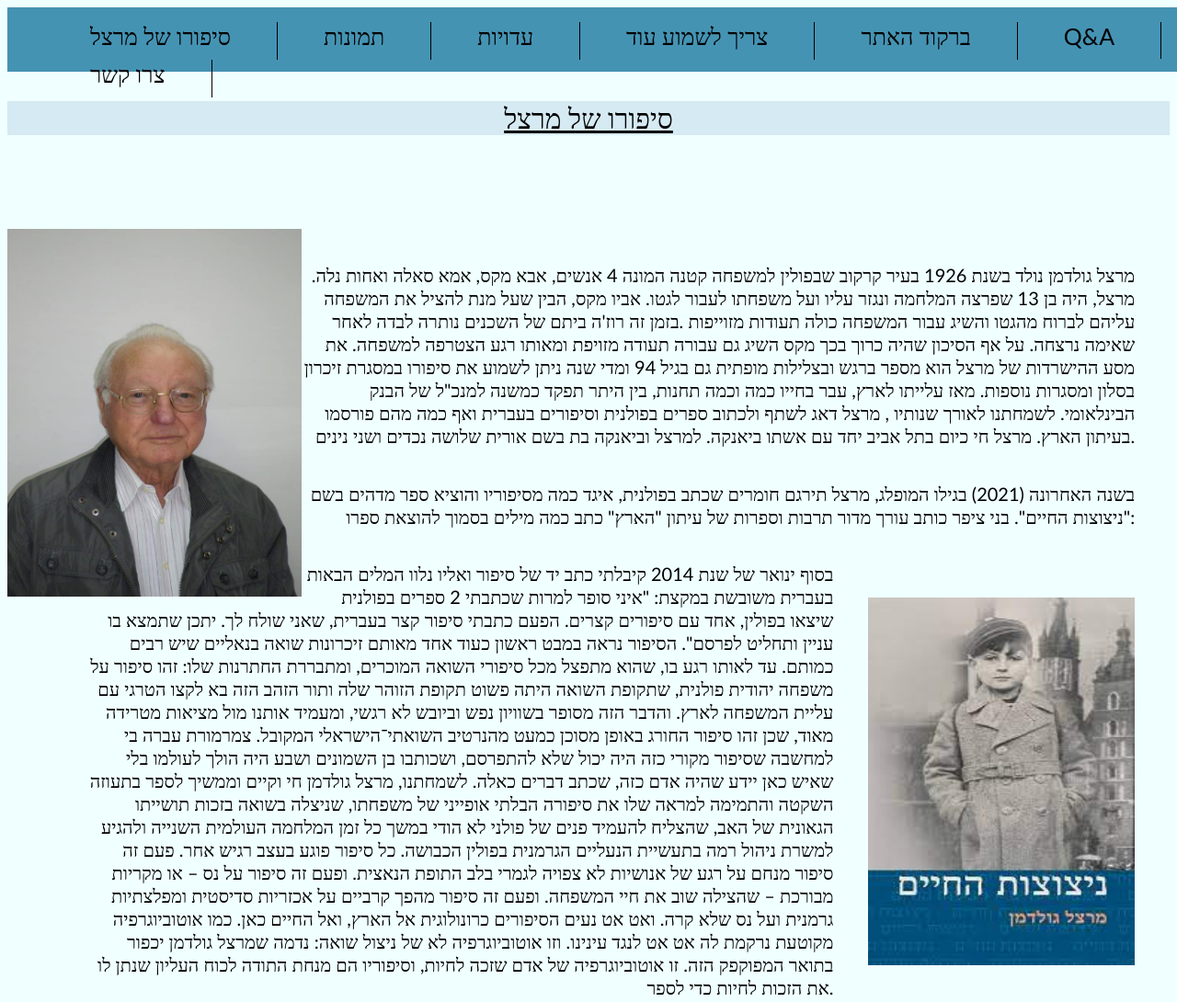
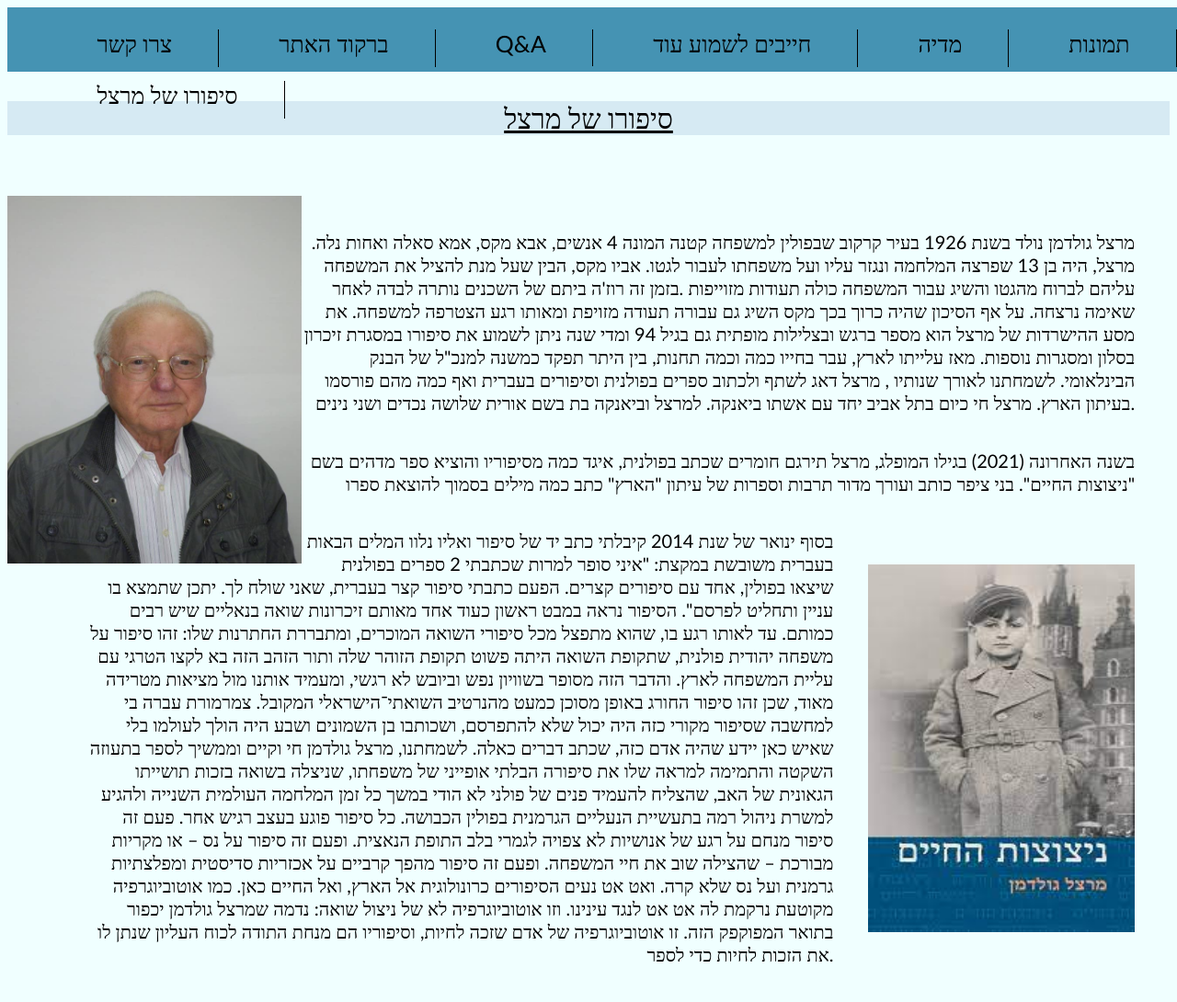
Before and after one commit to Web-Development-Environments-2021/204480271, a plain HTML site: page index.html in a window 1280 px wide. Shown: the top 1090 px of the page at 92% size. Drawn offline with Linux system fonts and the light colour scheme.

Commit message:
final edit

```diff
--- a/index.html
+++ b/index.html
@@ -6,13 +6,13 @@
 <body>
 <div id="menu">
 <ul class="list">
-<li><a href="#about">סיפורו של מרצל</a></li>
-<li><a href="#photos">תמונות</a></li>
-<li><a href="#playlist">עדויות</a></li>
-<li><a href="#like">צריך לשמוע עוד</a></li>
+<li><a href="#contact">צרו קשר</a></li>
 <li><a href="#qrcoder">ברקוד האתר</a></li>
 <li><a href="#spa">Q&A</a></li>
-<li><a href="#contact">צרו קשר</a></li>
+<li><a href="#like">חייבים לשמוע עוד</a></li>
+<li><a href="#playlist">מדיה</a></li>
+<li><a href="#photos">תמונות</a></li>
+<li><a href="#about">סיפורו של מרצל</a></li>
 </ul>
 </div>
 
@@ -24,13 +24,12 @@
 סיפורו של מרצל
 </p>
 <br/>
-<br/>
 <img ALIGN=left src=pics/aretz.png width=320 height=400 />
 <p id=content style="text-align: right;" >
   מרצל גולדמן נולד בשנת 1926 בעיר קרקוב שבפולין למשפחה קטנה המונה 4 אנשים, אבא מקס, אמא סאלה ואחות נלה. מרצל, היה בן 13 שפרצה המלחמה ונגזר עליו ועל משפחתו לעבור לגטו. אביו מקס, הבין שעל מנת להציל את המשפחה עליהם לברוח מהגטו והשיג עבור המשפחה כולה תעודות מזוייפות
   .בזמן זה רוז'ה ביתם של השכנים נותרה לבדה לאחר שאימה נרצחה. על אף הסיכון שהיה כרוך בכך מקס השיג גם עבורה תעודה מזויפת ומאותו רגע הצטרפה למשפחה. את מסע ההישרדות של מרצל הוא מספר ברגש ובצלילות מופתית גם בגיל 94 ומדי שנה ניתן לשמוע את סיפורו במסגרת זיכרון בסלון ומסגרות נוספות. מאז עלייתו לארץ, עבר בחייו כמה וכמה תחנות, בין היתר תפקד כמשנה למנכ"ל של הבנק הבינלאומי. לשמחתנו לאורך שנותיו , מרצל דאג לשתף ולכתוב ספרים בפולנית וסיפורים בעברית ואף כמה מהם פורסמו בעיתון הארץ. מרצל חי כיום בתל אביב יחד עם אשתו ביאנקה. למרצל וביאנקה בת בשם אורית שלושה נכדים ושני נינים.
 </p>
-<p id=content style="text-align: right;">בשנה האחרונה (2021) בגילו המופלג, מרצל תירגם חומרים שכתב בפולנית, איגד כמה מסיפוריו והוציא ספר מדהים בשם "ניצוצות החיים". בני ציפר כותב עורך מדור תרבות וספרות של עיתון "הארץ" כתב כמה מילים בסמוך להוצאת ספרו:</p>
+<p id=content style="text-align: right;">בשנה האחרונה (2021) בגילו המופלג, מרצל תירגם חומרים שכתב בפולנית, איגד כמה מסיפוריו והוציא ספר מדהים בשם "ניצוצות החיים". בני ציפר כותב ועורך מדור תרבות וספרות של עיתון "הארץ" כתב כמה מילים בסמוך להוצאת ספרו</p>
 <img ALIGN=right src=pics/book.png width=290 height=400 style="margin: 1cm;"/>
 <p id=content style="text-align: right;">בסוף ינואר של שנת 2014 קיבלתי כתב יד של סיפור ואליו נלוו המלים הבאות בעברית משובשת במקצת: "איני סופר למרות שכתבתי 2 ספרים בפולנית שיצאו בפולין, אחד עם סיפורים קצרים. הפעם כתבתי סיפור קצר בעברית, שאני שולח לך. יתכן שתמצא בו עניין ותחליט לפרסם".
 
@@ -125,7 +124,7 @@
 <section id="playlist" class="section">
   <br/><br/><br/><br/><br/>
 <p id = header >
-  עדויות
+  מדיה
   </p>
 ראיון ברדיו עם אילנה דיין
 <br/>
@@ -139,7 +138,7 @@
 <br/>
 <br/>
 <p id = header >
-  צריך לשמוע עוד
+  חייבים לשמוע עוד
   </p>
 <br/>
 <p id=content > ניתן לרכוש באתר זה את ספרו החדש של מרצל</p>
--- a/style.css
+++ b/style.css
@@ -12,6 +12,7 @@ ul.list li {
   float: left;
   list-style: none;
   /* padding-top: 35px; */
+  margin: 0.2cm;
   padding-bottom: 10px;
   padding-left: 50px;
   padding-right: 50px;
```
Also changed, not shown: 1 other file.
